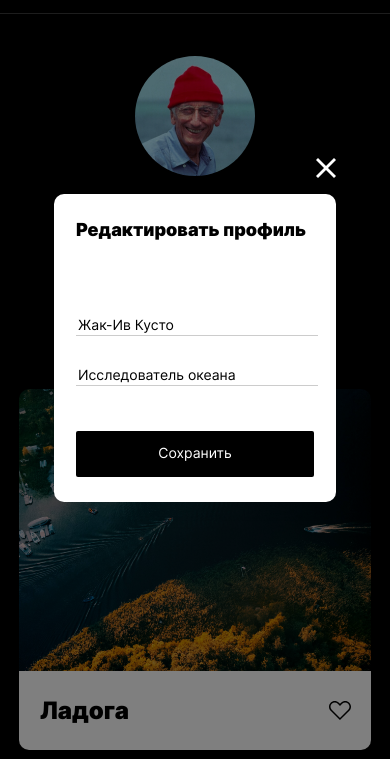
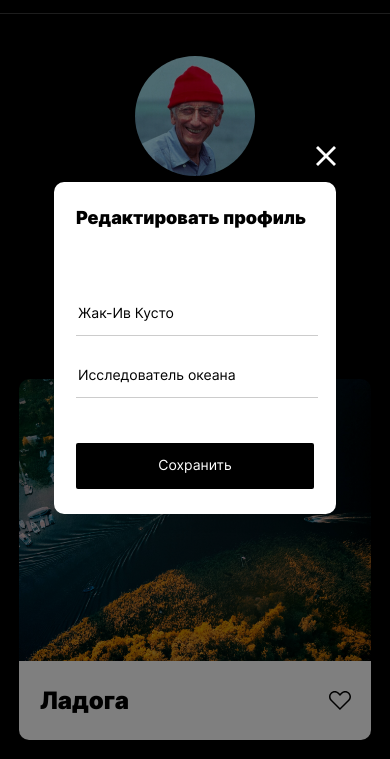
Before and after one commit to annie2505/mesto, a plain HTML site: page index.html in a window 390 px wide. Both pictures are taken after a click on the button 322 px from the left and 297 px from the top of the page. Shown: the part 74-833 px from the top of the page. Drawn offline with Linux system fonts and the light colour scheme.

Commit message:
исправить ошибки после третьей итерации ревью

```diff
--- a/blocks/popup/__input/popup__input.css
+++ b/blocks/popup/__input/popup__input.css
@@ -9,6 +9,7 @@
   font-size: 14px;
   line-height: 1.3;
   color: #000;
+  padding-bottom: 13px;
 }
 
 @media screen and (max-width: 600px) {
--- a/blocks/profile/__edit-button/profile__edit-button.css
+++ b/blocks/profile/__edit-button/profile__edit-button.css
@@ -9,7 +9,7 @@
   background-repeat: no-repeat;
 }
 
-@media screen and (max-width: 320px) {
+@media screen and (max-width: 500px) {
   .profile__edit-button {
     width: 18px;
     height: 18px;
--- a/blocks/profile/__job/profile__job.css
+++ b/blocks/profile/__job/profile__job.css
@@ -13,9 +13,10 @@
   overflow: hidden;
 }
 
-@media screen and (max-width: 768px) {
+@media screen and (max-width: 500px) {
   .profile__job {
     font-size: 14px;
     line-height: 1.21;
+    max-width: 282px;
   }
 }
--- a/blocks/profile/__name/profile__name.css
+++ b/blocks/profile/__name/profile__name.css
@@ -6,24 +6,18 @@
   line-height: 1.14;
   color: #fff;
   margin: 0;
-  padding-right: 18px;
+  padding-right: 19px;
   max-width: 293px;
   text-overflow: ellipsis;
   white-space: nowrap;
   overflow: hidden;
 }
 
-@media screen and (max-width: 1024px) {
+@media screen and (max-width: 500px) {
   .profile__name {
-    font-size: 35px;
+    max-width: 189px;
+    padding-right: 10px;
     line-height: 1.22;
-    padding-right: 10px;
+    font-size: 27px;
   }
 }
-
-@media screen and (max-width: 320px) {
-  .profile__name {
-    font-size: 27px;
-    max-width: 254px;
-  }
-}
```
